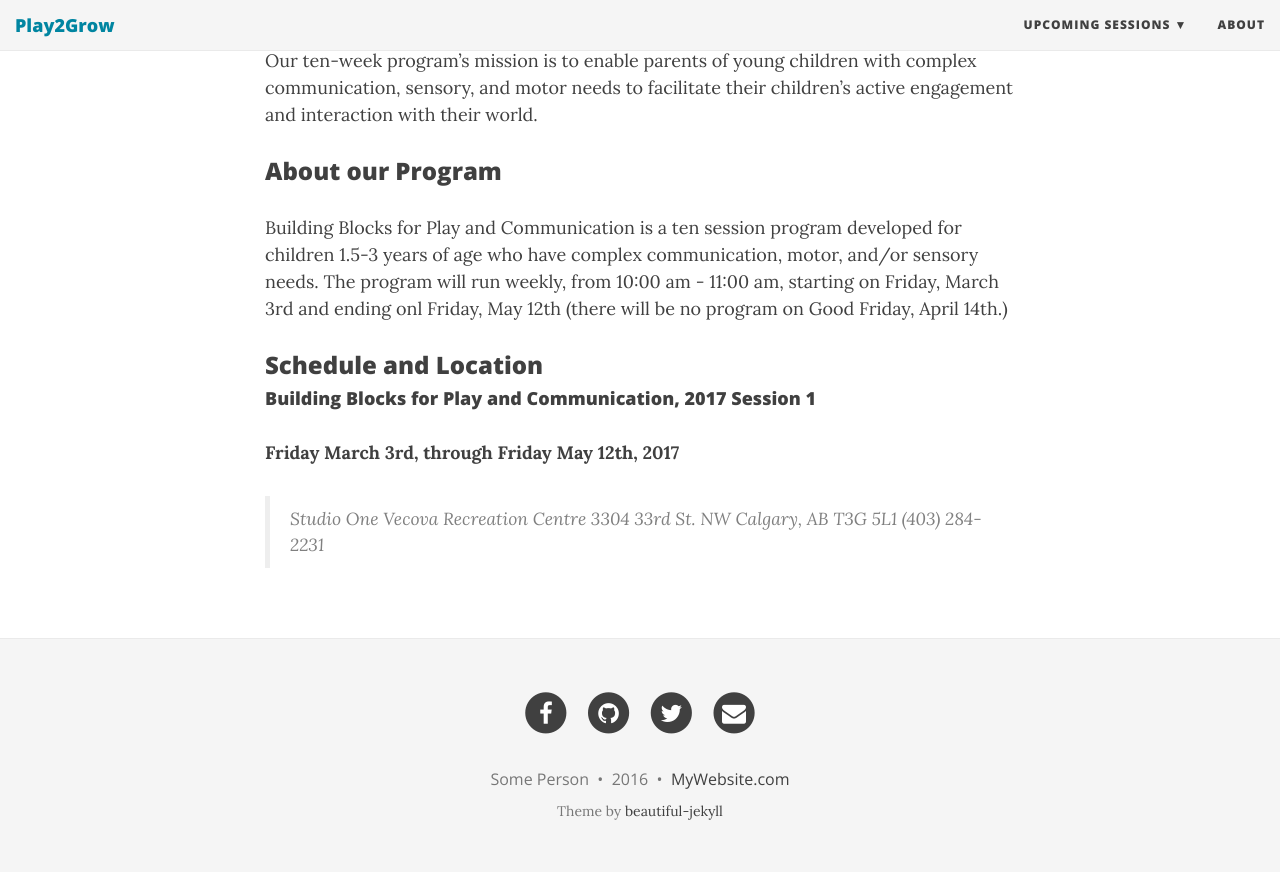
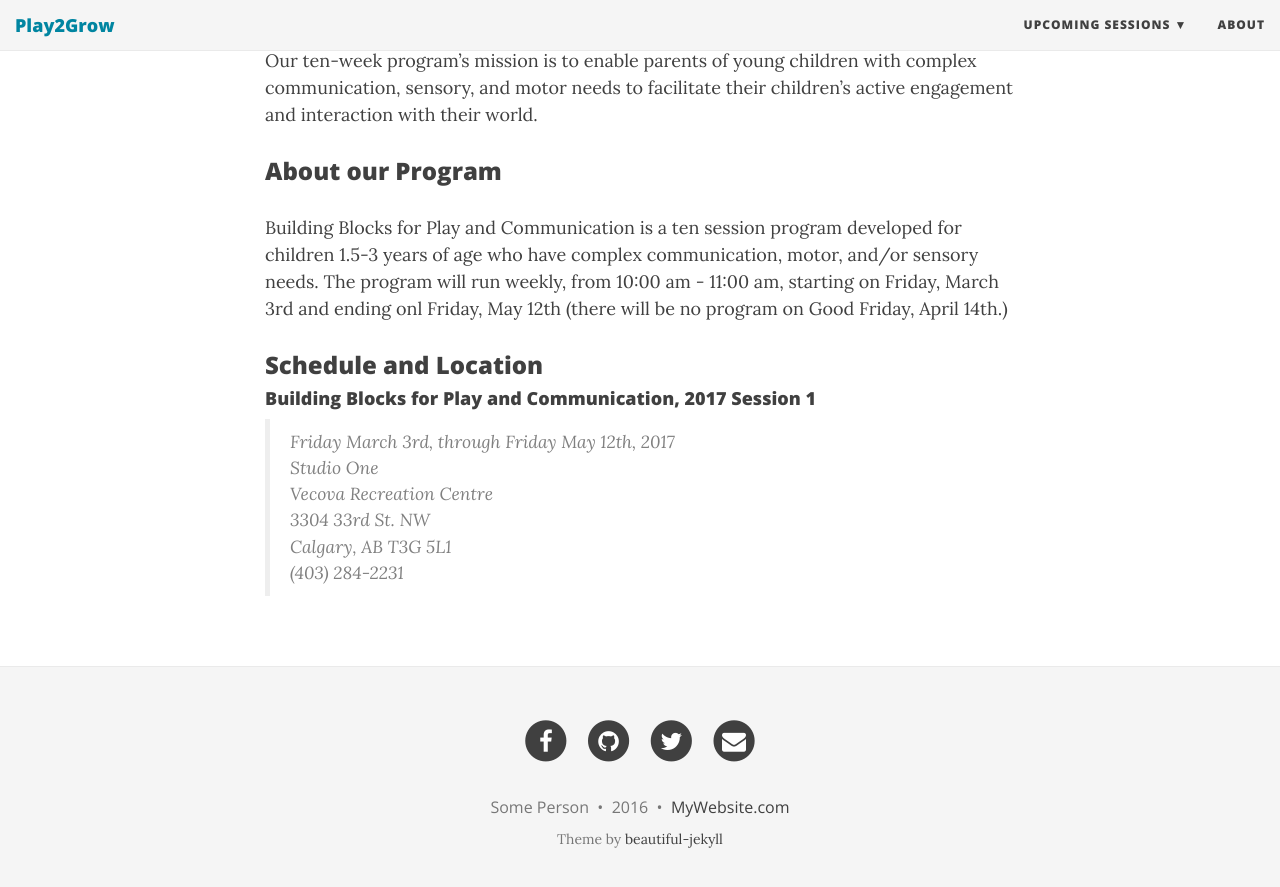
Before and after one commit to playtogrow/playtogrow.github.io, a Jekyll site: the page built from index.md, in a window 1280 px wide and 900 px high, scrolled down 1044 px. Shown: the top 887 px of the window. Built offline with Jekyll 4.4.1, drawn with Linux system fonts in a browser that asks for light colours; nearby versions of some CDN libraries.

Commit message:
minor formatting

```diff
--- a/index.md
+++ b/index.md
@@ -22,9 +22,9 @@
 ### Schedule and Location
 
 #### Building Blocks for Play and Communication, 2017 Session 1
-**Friday March 3rd, through Friday May 12th, 2017**
-> Studio One
-> Vecova Recreation Centre
-> 3304 33rd St. NW
-> Calgary, AB T3G 5L1
-> (403) 284-2231
+> Friday March 3rd, through Friday May 12th, 2017<br />
+> Studio One<br />
+> Vecova Recreation Centre<br />
+> 3304 33rd St. NW<br />
+> Calgary, AB T3G 5L1<br />
+> (403) 284-2231<br />
```
